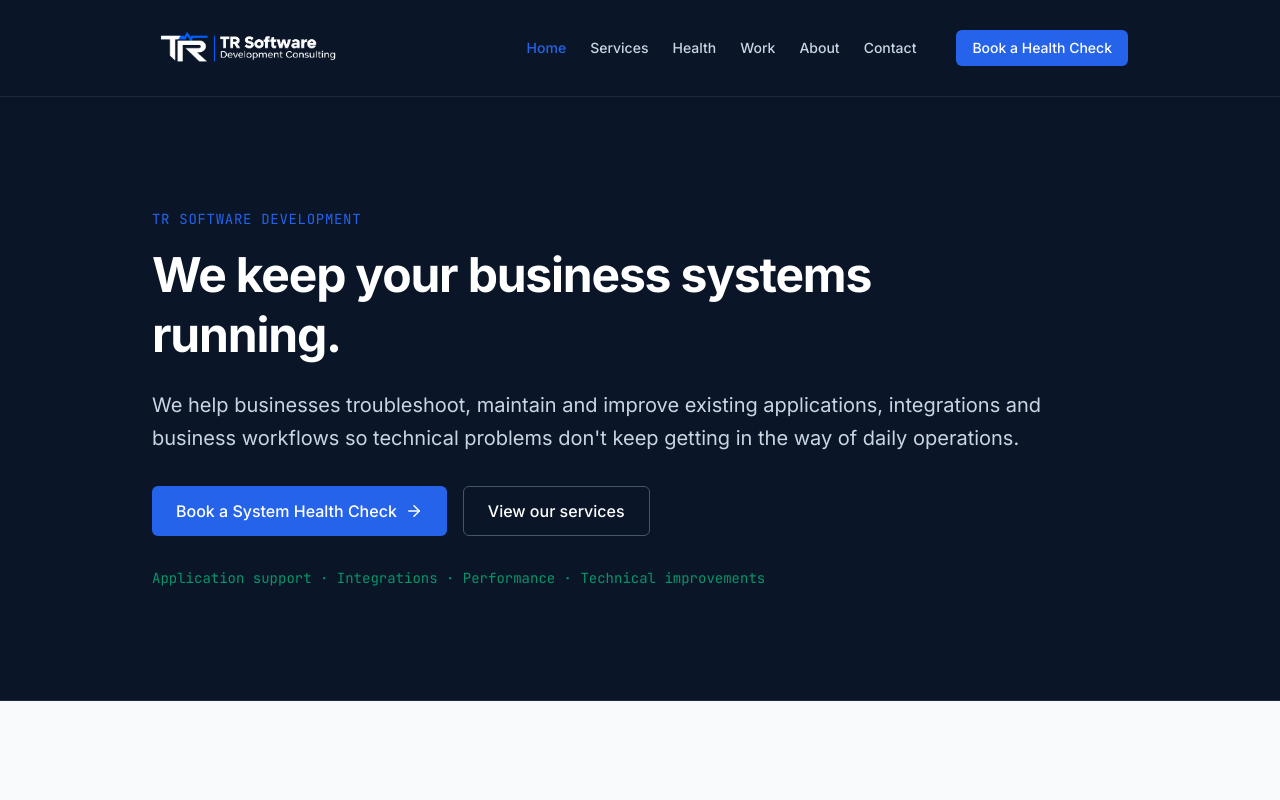
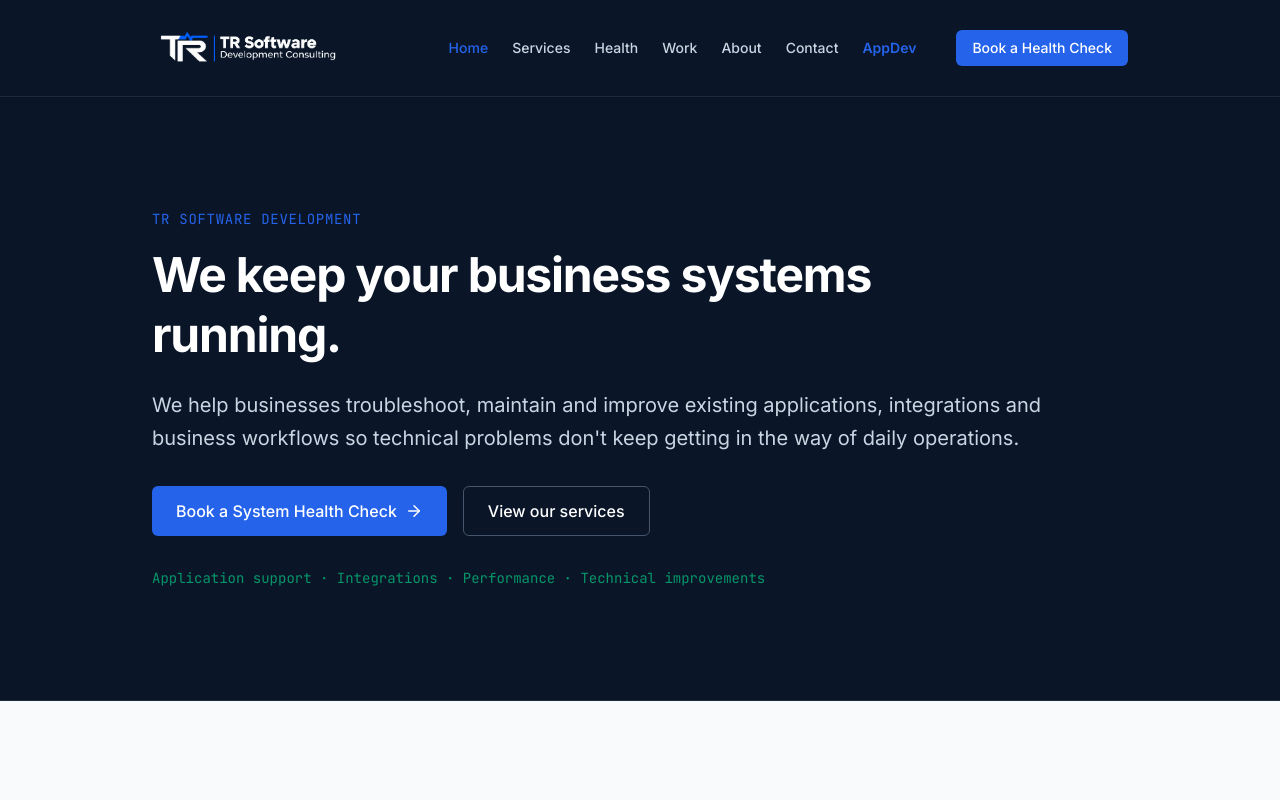
Before and after one commit to PLThabangR/tr-website, a React (Vite) app: page / in a window 1280 px wide. Shown: the top 800 px of the page. Built offline with nearby package versions, Linux system fonts and the light colour scheme.

Commit message:
fixed the navbar

```diff
--- a/src/components/Header.tsx
+++ b/src/components/Header.tsx
@@ -49,6 +49,14 @@
               {link.label}
             </Link>
           ))}
+
+          <a
+            href="https://tra-applicationdev.vercel.app/"
+            className="text-sm font-semibold text-tech-blue hover:text-white transition-colors"
+          >
+            AppDev
+          </a>
+
           <Link to="/contact" className="btn-primary py-2 px-4 text-sm ml-4">
             Book a Health Check
           </Link>
@@ -62,7 +70,7 @@
           {menuOpen ? <X size={24} /> : <Menu size={24} />}
         </button>
       </div>
-
+      {/* Mobile navigation */}
       {menuOpen && (
         <nav className="md:hidden bg-navy border-t border-slate-800">
           <div className="container-custom py-4 flex flex-col gap-2">
@@ -80,6 +88,17 @@
                 {link.label}
               </Link>
             ))}
+
+            <a
+              href="https://tra-applicationdev.vercel.app/"
+              target="_blank"
+              rel="noopener noreferrer"
+              className="px-4 py-3 text-sm font-semibold text-tech-blue hover:text-white"
+              onClick={() => setMenuOpen(false)}
+            >
+              AppDev ↗
+            </a>
+
             <Link
               to="/contact"
               onClick={() => setMenuOpen(false)}
```
